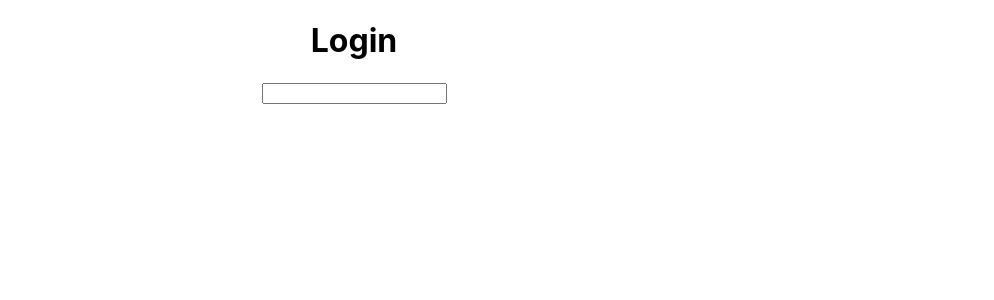
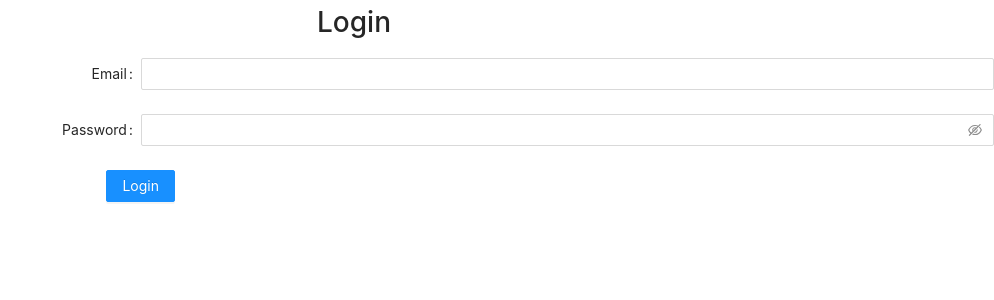
Before and after one commit to Arthur1112/web-jwt, a React (Create React App) app: page / in a window 1280 px wide. Shown: the top 300 px of the page, without its empty margins (286-1280 px from the left). Built offline with nearby package versions, Linux system fonts and the light colour scheme.

Commit message:
styled form and imported antD

```diff
--- a/src/App.js
+++ b/src/App.js
@@ -2,6 +2,7 @@ import "./App.css";
 import { useState } from "react";
 import Login from "./components/Login";
 import Home from "./components/Home";
+import "antd/dist/antd.css";
 
 function App() {
   const [token, setToken] = useState("");
--- a/src/components/Login.js
+++ b/src/components/Login.js
@@ -5,8 +5,16 @@ export default function Login() {
     <>
       <h1>Login</h1>
       <Form name="login" labelCol={{ span: 8 }} wrapperCol={{ span: 16 }}>
-        <Form.Item>
+        <Form.Item name="email" label="Email">
           <Input />
+        </Form.Item>
+        <Form.Item name="password" label="Password">
+          <Input.Password />
+        </Form.Item>
+        <Form.Item labelCol={{ span: 8 }} wrapperCol={{ span: 16 }}>
+          <Button type="primary" htmlType="submit">
+            Login
+          </Button>
         </Form.Item>
       </Form>
     </>
```
